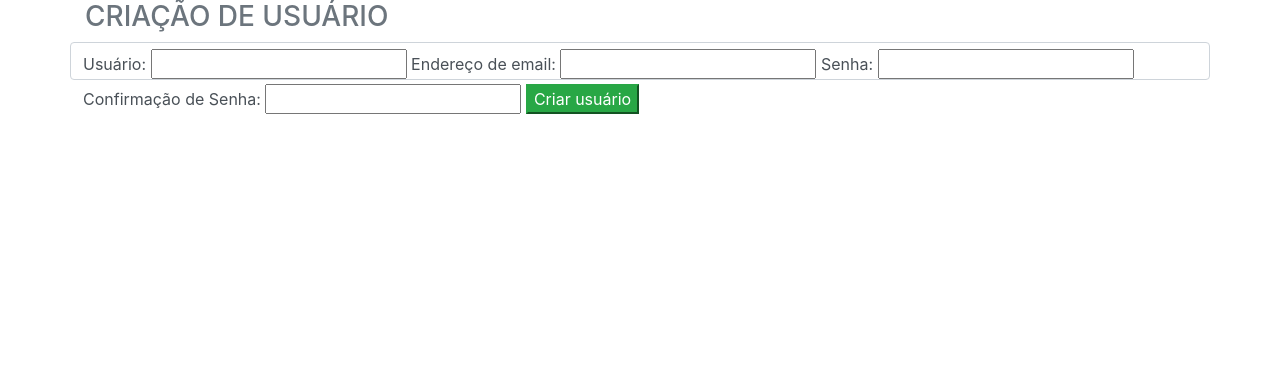
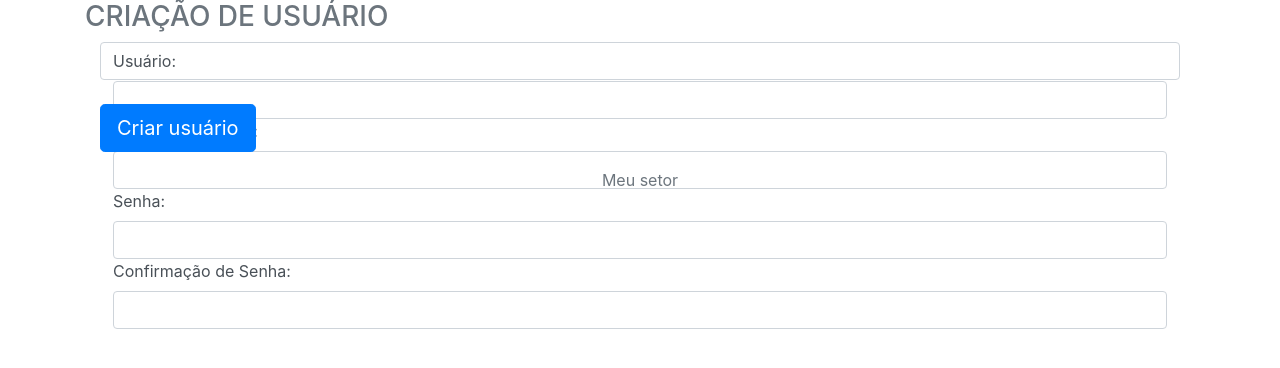
Before and after one commit to Rmc99/sich, a Django app: page /registrar/ in a window 1280 px wide. Shown: the top 368 px of the page. Run offline with Django 3.2, Linux system fonts and the light colour scheme; some libraries are stand-ins or nearby versions.

Commit message:
Commit Changes

```diff
--- a/inscricao/templates/base.html
+++ b/inscricao/templates/base.html
@@ -27,7 +27,7 @@
 			<div class="row content">
 				{% block body %}{% endblock %}
 			</div>
-            {% block footer %}{% endblock %}
 		</div>
 	</body>
+{% block footer %}{% endblock %}
 </html>
--- a/inscricao/templates/footer.html
+++ b/inscricao/templates/footer.html
@@ -1,6 +1,5 @@
 <footer class="footer">
     <div class="container" align="center">
-    <div class="container" align="center">
-        <span class="text-muted">Meu setor</span>
+        <p><span class="text-muted">Meu setor</span></p>
     </div>
 </footer>
--- a/usuario/forms.py
+++ b/usuario/forms.py
@@ -4,8 +4,8 @@ from django.contrib.auth import get_user_model
 User = get_user_model()
 
 class RegisterForm(forms.ModelForm):
-    password1 = forms.CharField(label='Senha', widget=forms.PasswordInput)
-    password2 = forms.CharField(label='Confirmação de Senha', widget=forms.PasswordInput)
+    password1 = forms.CharField(label='Senha', widget=forms.PasswordInput(attrs={'class': 'form-control'}))
+    password2 = forms.CharField(label='Confirmação de Senha', widget=forms.PasswordInput(attrs={'class': 'form-control'}))
 
     def clean_password2(self):
         password1 = self.cleaned_data.get('password1')
@@ -28,3 +28,8 @@ class RegisterForm(forms.ModelForm):
     class Meta:
         model = User
         fields = ['username', 'email']
+
+        widgets = {
+            'username': forms.TextInput(attrs={'class': 'form-control'}),
+            'email': forms.TextInput(attrs={'class': 'form-control', 'size': '50'}),
+        }
--- a/usuario/templates/base_registrar.html
+++ b/usuario/templates/base_registrar.html
@@ -17,10 +17,11 @@
 			{% for message in messages %}
         		<div class="alert alert-{{ message.tags }}">{{ message }}</div>
     		{% endfor %}
-			<div class="row content">
+			<div class="container">
 				{% block body %}
 				{% endblock %}
 			</div>
 		</div>
 	</body>
+{% block footer %}{% endblock %}
 </html>
--- a/usuario/templates/registrar.html
+++ b/usuario/templates/registrar.html
@@ -10,7 +10,10 @@
             {{ field }}
             {{ field.errors }}
         {% endfor %}
-        <button type="submit" class="btn-success">Criar usuário</button>
     </div>
+    <br>
+    <p><button class="btn btn-primary btn-lg" type="submit" class="btn-success">
+        Criar usuário</button></p>
 </form>
 {% endblock %}
+<p>{% block footer %} {% include 'footer.html' %} {% endblock %}</p>
```
